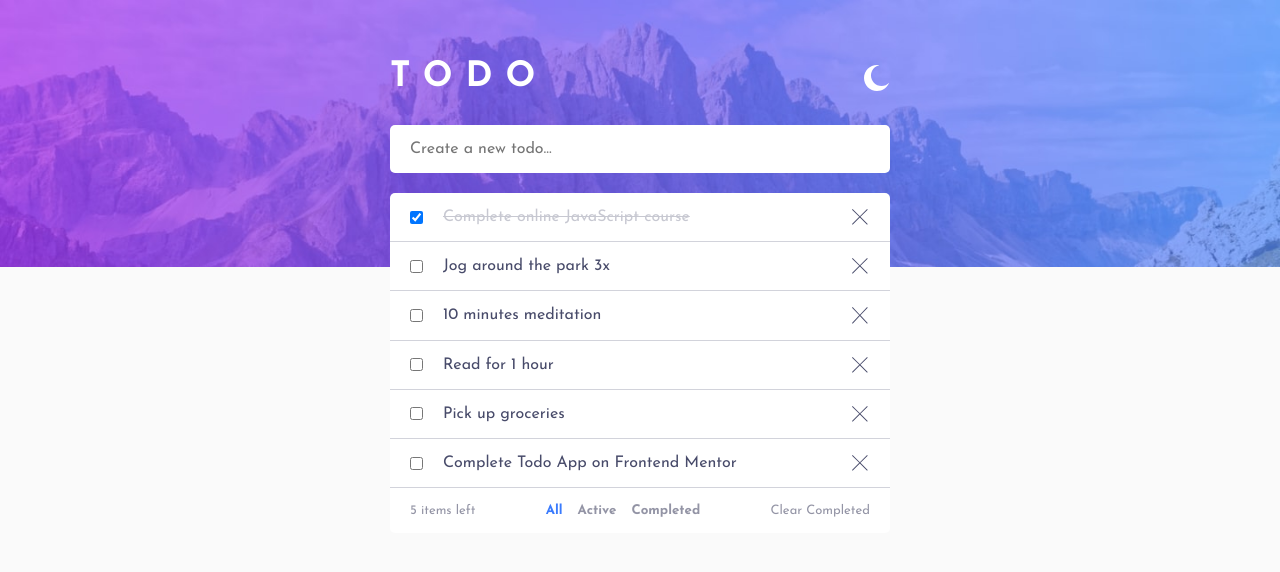
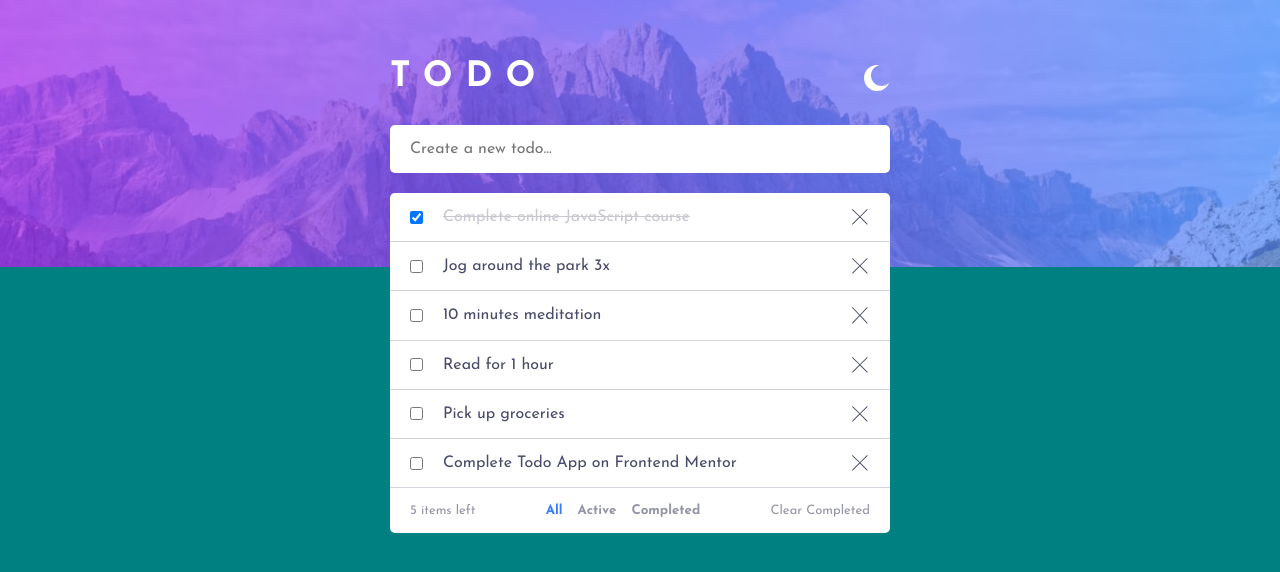
Before and after one commit to tbrownlee/to-do-app, a React (Create React App) app: page / in a window 1280 px wide. Shown: the top 572 px of the page. Built offline with nearby package versions, Linux system fonts and the light colour scheme.

Commit message:
Testing background color

```diff
--- a/src/App.css
+++ b/src/App.css
@@ -61,6 +61,7 @@ button {
     justify-content: center;
 
     background-color: var(--light-theme-very-light-gray);
+    background-color: teal;
 
     min-height: 100vh;
 
```
